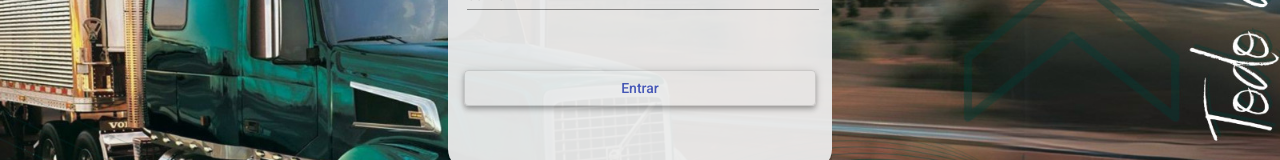
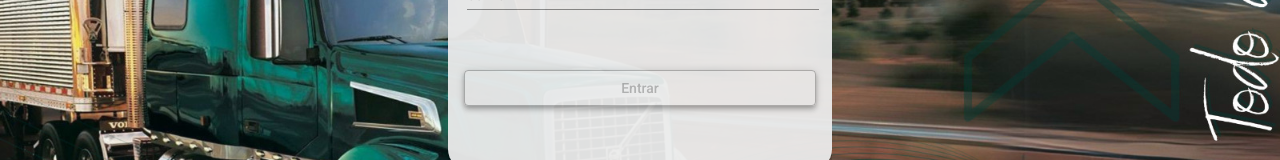
Before and after one commit to JoaoVictorDev23/front-end-angular-portalweb, an Angular app: page /login in a window 1280 px wide. Shown: the part 408-568 px from the top of the page. Built offline with nearby package versions, Linux system fonts and the light colour scheme.

Commit message:
Adicionado Validação de Email e Senha para verificar se os campos estão preenchidos corretamente

```diff
--- a/src/app/components/login/login.component.html
+++ b/src/app/components/login/login.component.html
@@ -5,17 +5,30 @@
             <img src="/assets/img/tdmtransporte.png">
 
             <mat-form-field class="full-width">
+
               <mat-label>E-mail</mat-label>
-              <input matInput placeholder="Ex. fulano@tdmlogistica.com">
+              <input
+              [formControl]="email"
+              required
+              [(ngModel)]="creds.email"
+              name="email"
+              matInput placeholder="Ex. fulano@tdmlogistica.com">
             </mat-form-field>
 
             <mat-form-field class="full-width">
+
                 <mat-label>Senha</mat-label>
-                <input type="password" matInput placeholder="Ex. 123">
+                <input
+                [formControl]="senha"
+                required
+                [(ngModel)]="creds.senha"
+                name="senha"
+                type="password"
+                matInput placeholder="Ex. 123">
+
               </mat-form-field>
 
-              <button mat-stroked-button color="primary" class="full-width mat-elevation-z4">
-                 Entrar</button>
+              <button [disabled]="!validaCampos()" mat-stroked-button color="primary" class="full-width mat-elevation-z4"> Entrar</button>
 
           </form>
 
--- a/src/app/components/login/login.component.ts
+++ b/src/app/components/login/login.component.ts
@@ -1,4 +1,6 @@
 import { Component, OnInit } from '@angular/core';
+import { FormControl, Validators } from '@angular/forms';
+import { credenciais } from 'src/app/models/credenciais';
 
 @Component({
   selector: 'app-login',
@@ -7,9 +9,25 @@
 })
 export class LoginComponent implements OnInit {
 
+  creds: credenciais = {
+    email: '',
+    senha: ''
+  }
+  email =new FormControl(null, Validators.email);
+  senha = new FormControl(null, Validators.minLength(3));
+
   constructor() { }
 
   ngOnInit(): void {
   }
 
+  validaCampos(): boolean{
+    if(this.email.valid && this.senha.valid){
+      return true;
+    }
+    else{
+      return false;
+    }
+  }
+
 }
--- /dev/null
+++ b/src/app/models/credenciais.ts
@@ -0,0 +1,4 @@
+export interface credenciais {
+    email: string;
+    senha: string;
+}
```
